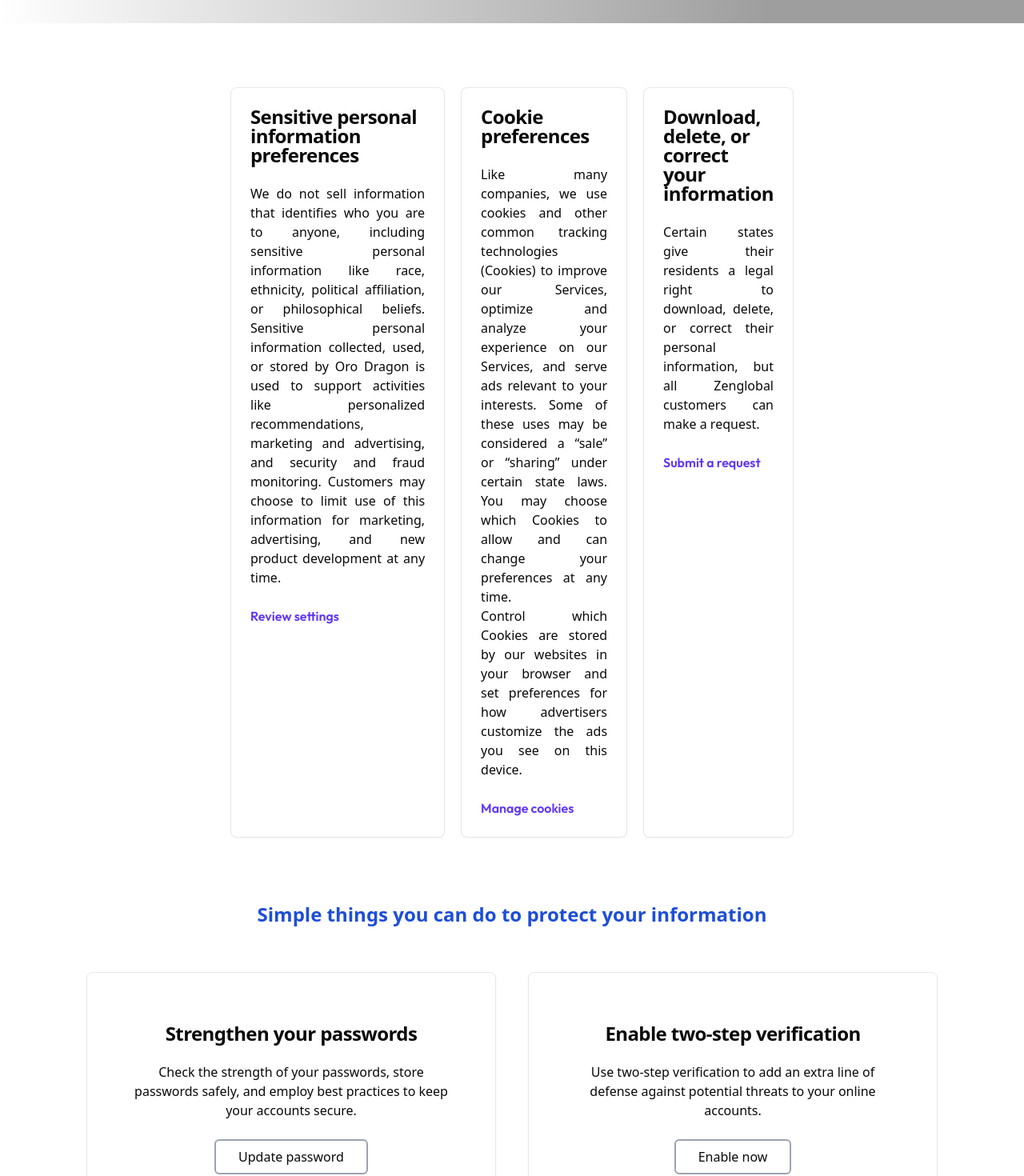
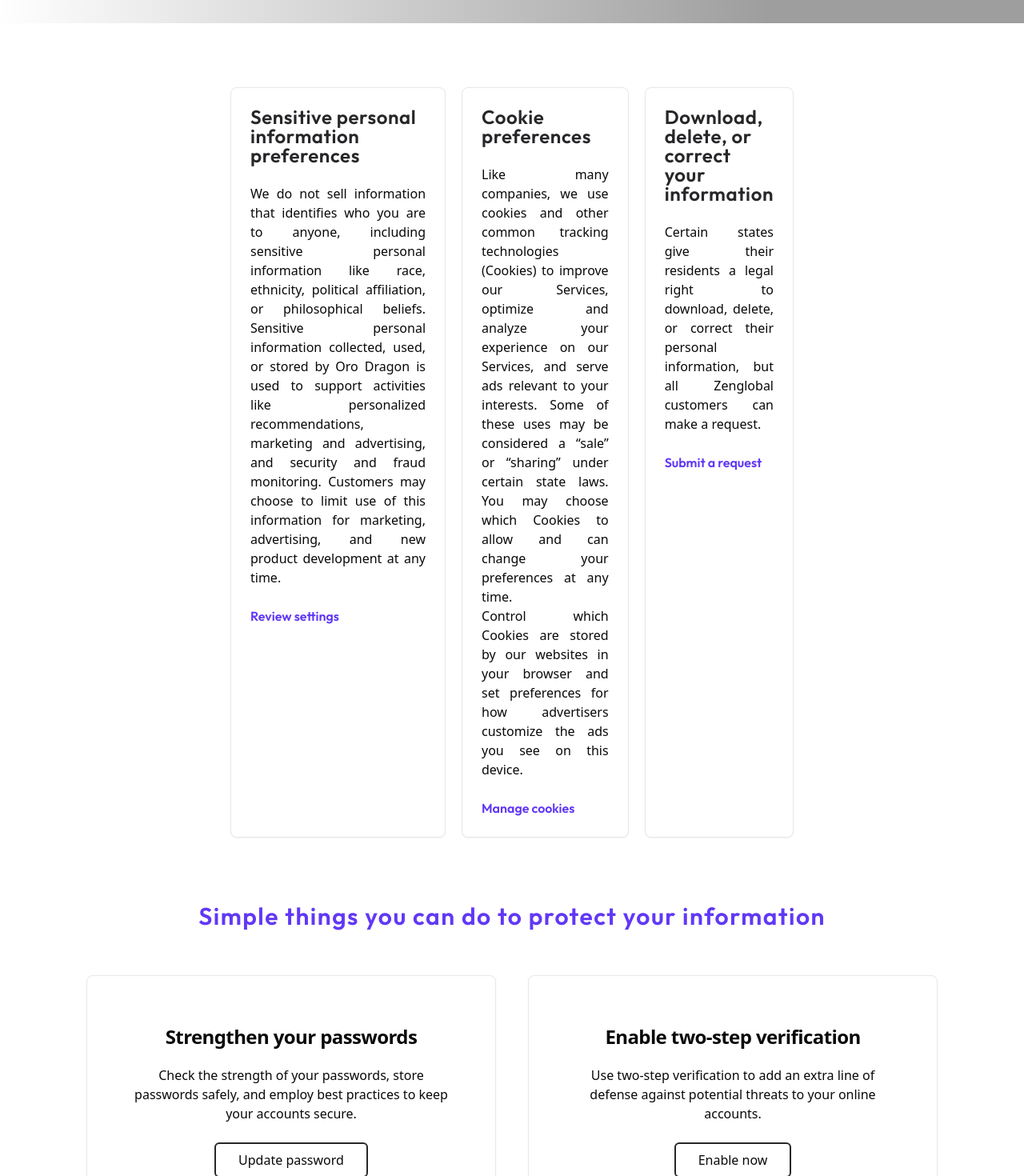
Before and after one commit to KleKlai/zenglobalofficialwebsite, a Next.js app: page /your-privacy-choices in a window 1280 px wide. Shown: the part 600-2070 px from the top of the page at 80% size. Built offline with nearby package versions, Linux system fonts and the light colour scheme; grey boxes are pictures that could not be loaded.

Commit message:
feat(your-privacy-choices): modify paragraph text

```diff
--- a/app/(main)/(overview)/your-privacy-choices/page.tsx
+++ b/app/(main)/(overview)/your-privacy-choices/page.tsx
@@ -57,7 +57,7 @@ export default function YourPrivacyChoices() {
         </PrivacyCard>
       </div>
       <div className="flex items-center justify-center">
-        <h2 className="text-2xl font-semibold font-notoSans pb-14 text-blue-700">
+        <h2 className="text-3xl font-semibold font-outfit pb-14 text-tertiary tracking-wider">
           Simple things you can do to protect your information
         </h2>
       </div>
@@ -73,8 +73,8 @@ export default function YourPrivacyChoices() {
             </p>
           </CardContent>
           <CardFooter className="flex justify-center">
-            <Link href="" className="border-2 border-gray-400 rounded-md">
-              <p className="py-2 px-7">Update password</p>
+            <Link href="" className="border-2 border-zinc-800 hover:bg-zinc-800 hover:text-white rounded-md">
+              <p className="py-2 px-7 font-medium">Update password</p>
             </Link>
           </CardFooter>
         </Card>
@@ -89,8 +89,8 @@ export default function YourPrivacyChoices() {
             </p>
           </CardContent>
           <CardFooter className="flex justify-center">
-            <Link href="" className="border-2 border-gray-400 rounded-md">
-              <p className="py-2 px-7">Enable now</p>
+            <Link href="" className="border-2 border-zinc-800 hover:bg-zinc-800 hover:text-white rounded-md">
+              <p className="py-2 px-7 font-medium">Enable now</p>
             </Link>
           </CardFooter>
         </Card>
--- a/app/ui/your-privacy-your-choices/privacy-card.tsx
+++ b/app/ui/your-privacy-your-choices/privacy-card.tsx
@@ -19,7 +19,7 @@ export default function PrivacyCard({title, children, hrefTitle, href}: PrivacyC
   return (
     <Card className="max-w-md">
       <CardHeader>
-        <CardTitle>{title}</CardTitle>
+        <CardTitle className="font-semibold font-outfit tracking-wide text-zinc-800">{title}</CardTitle>
       </CardHeader>
       <CardContent>
         <p className="text-justify font-normal font-notoSans">
```
